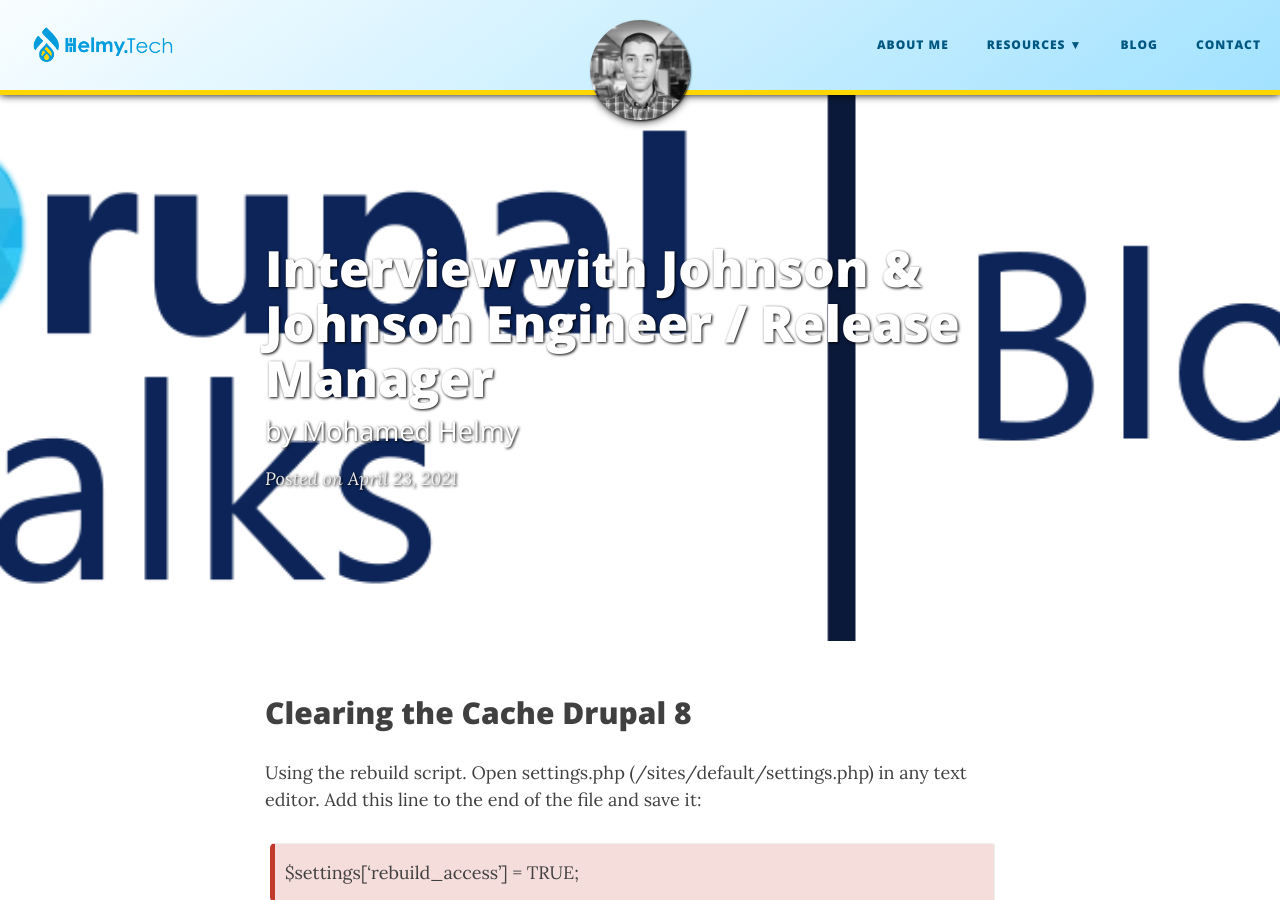
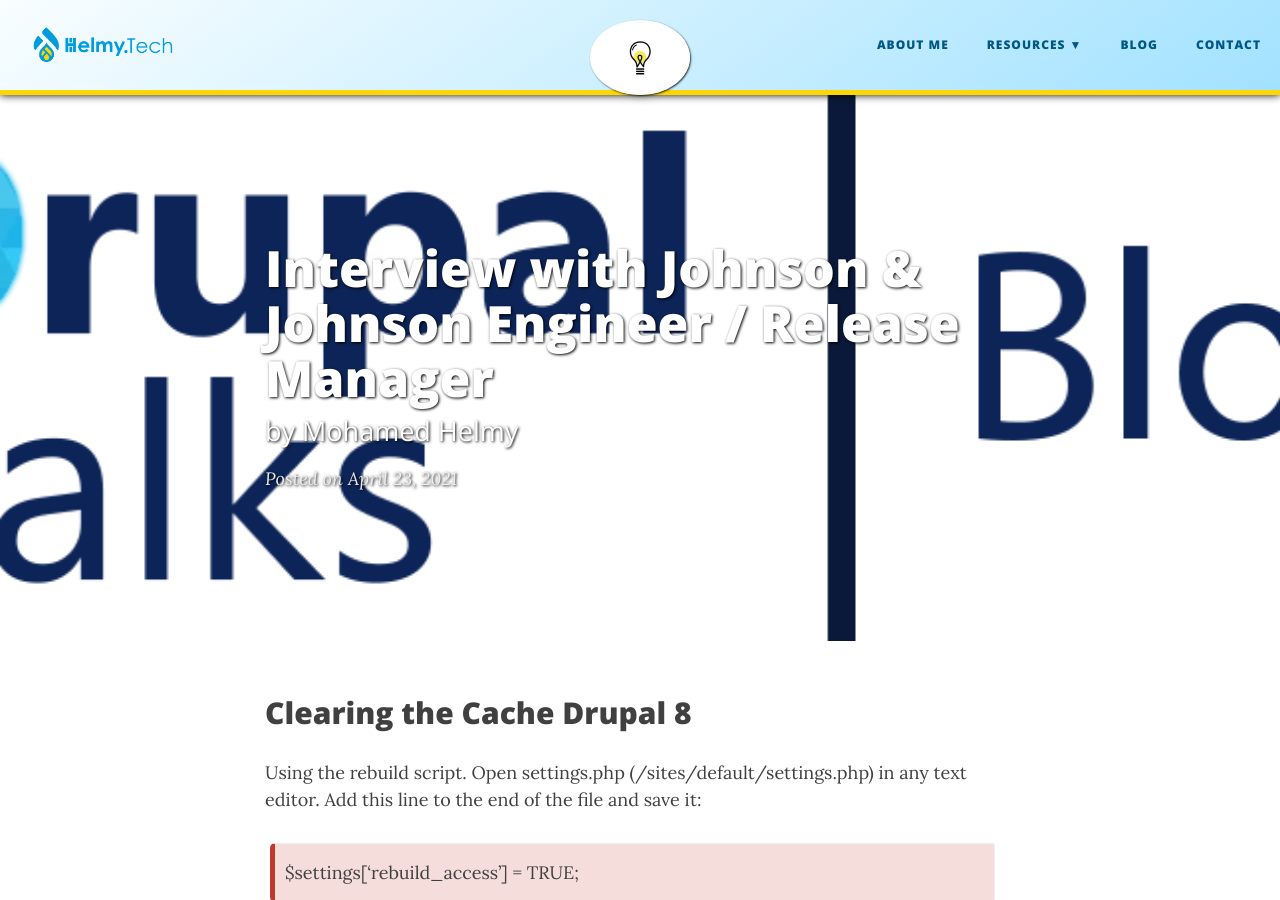
Before and after one commit to M-Helmy/m-helmy.github.io, a Jekyll site: the page built from _posts/2021-04-23-Interview.md, in a window 1280 px wide and 900 px high. Built offline with Jekyll 4.4.1, drawn with Linux system fonts in a browser that asks for light colours; nearby versions of some CDN libraries.

Commit message:
Update 2021-04-23-Interview.md

```diff
--- a/_posts/2021-04-23-Interview.md
+++ b/_posts/2021-04-23-Interview.md
@@ -1,9 +1,8 @@
 ---
 layout: post
-title-img: /img/log.png
 title: Interview with Johnson & Johnson Engineer / Release Manager
 subtitle: by Mohamed Helmy
-<img src="/img/DrupalTalks.png" alt="MarineGEO circle logo" style="height: 100px; width:100px;"/>
+image: /img/idea.gif
 bigimg: /img/DrupalTalks.png
 ---
 
```
